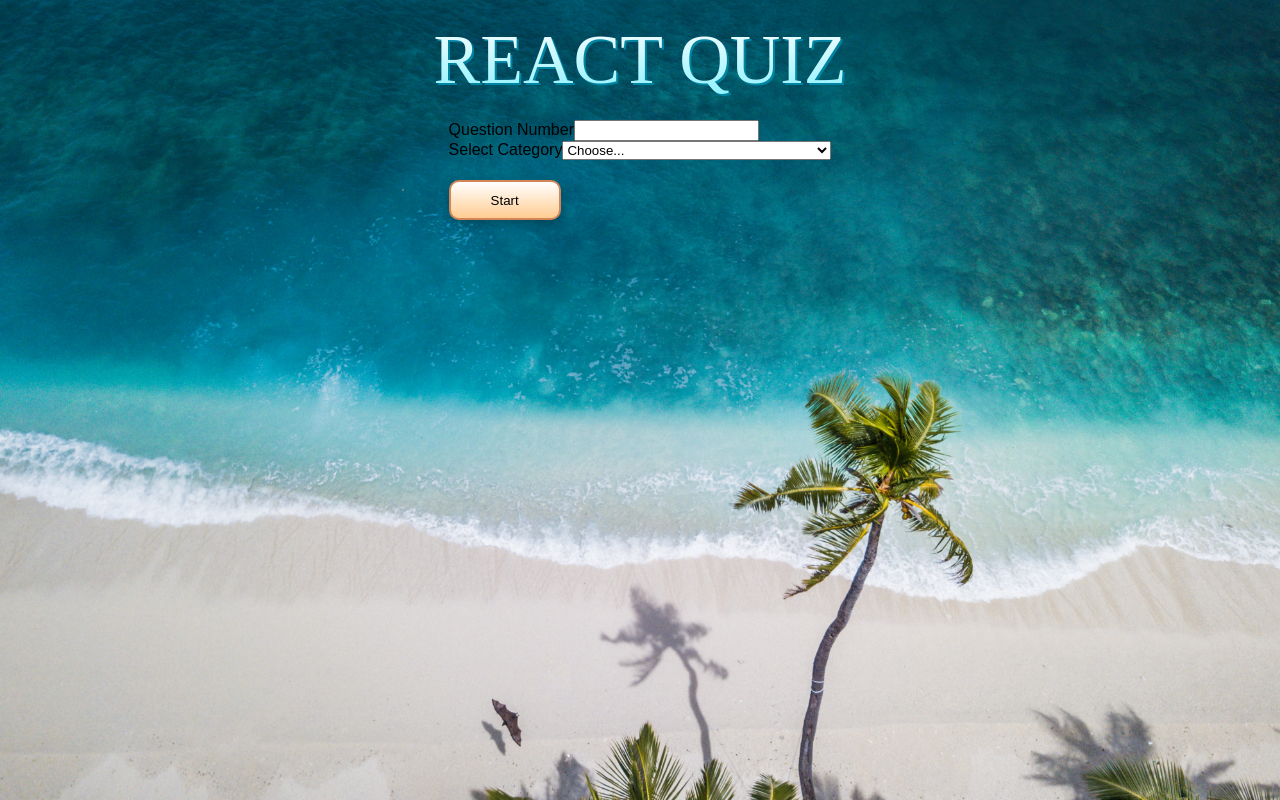
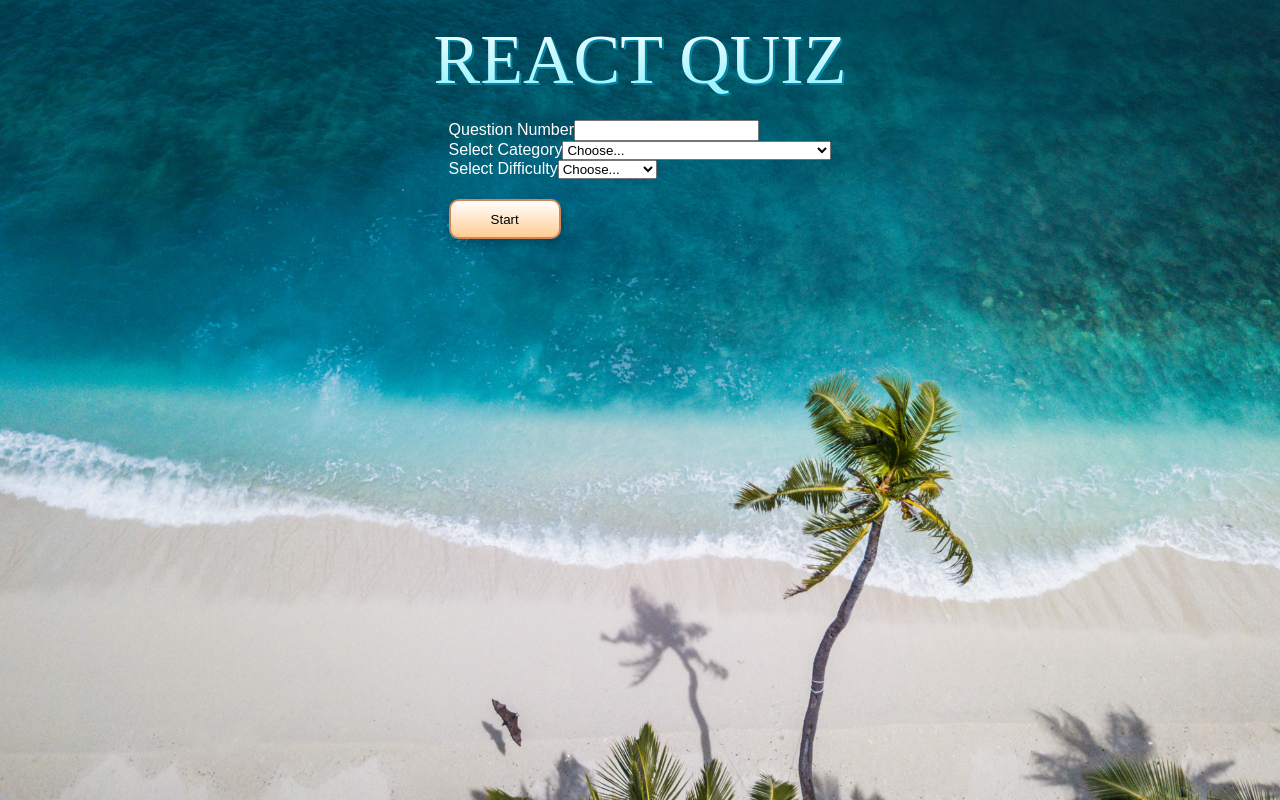
Before and after one commit to esmaeil1377/react-quiz, a React (Create React App) app: page / in a window 1280 px wide. Built offline with nearby package versions, Linux system fonts and the light colour scheme.

Commit message:
add select category and utiles file

```diff
--- a/src/App.styles.ts
+++ b/src/App.styles.ts
@@ -55,4 +55,7 @@ h1 {
   max-width: 200px;
   color: black;
 }
+.q-label {
+    color: white;
+  }
 `;
--- a/src/App.tsx
+++ b/src/App.tsx
@@ -42,6 +42,10 @@ const App: React.FC = () => {
   const handleSelectGategory = (event: any) => {
     console.log(event.target.value);
     setQCategory(event.target.value);
+  };
+  const handleSelectDifficulty = (event: any) => {
+    console.log(event.target.value);
+    setQDifficulty(event.target.value);
   };
   return (
     <>
@@ -105,7 +109,19 @@ const App: React.FC = () => {
                   </option>
                 </Form.Select>
               </Form.Group>
-
+              <Form.Group as={Col} controlId="formGridState">
+                <Form.Label className="q-label">Select Difficulty</Form.Label>
+                <Form.Select
+                  defaultValue="Choose..."
+                  onChange={handleSelectDifficulty}
+                >
+                  <option>Choose...</option>
+                  <option value="any">Any Difficulty</option>
+                  <option value="easy">Easy</option>
+                  <option value="medium">Medium</option>
+                  <option value="hard">Hard</option>
+                </Form.Select>
+              </Form.Group>
             </Row>
             <Button
               disabled={startB}
--- /dev/null
+++ b/src/utils.ts
@@ -0,0 +1,5 @@
+export const shuffleArray = (array: any[]) => {
+    return (
+        [...array].sort(() => Math.random() - 0.5)
+    )
+}
```
